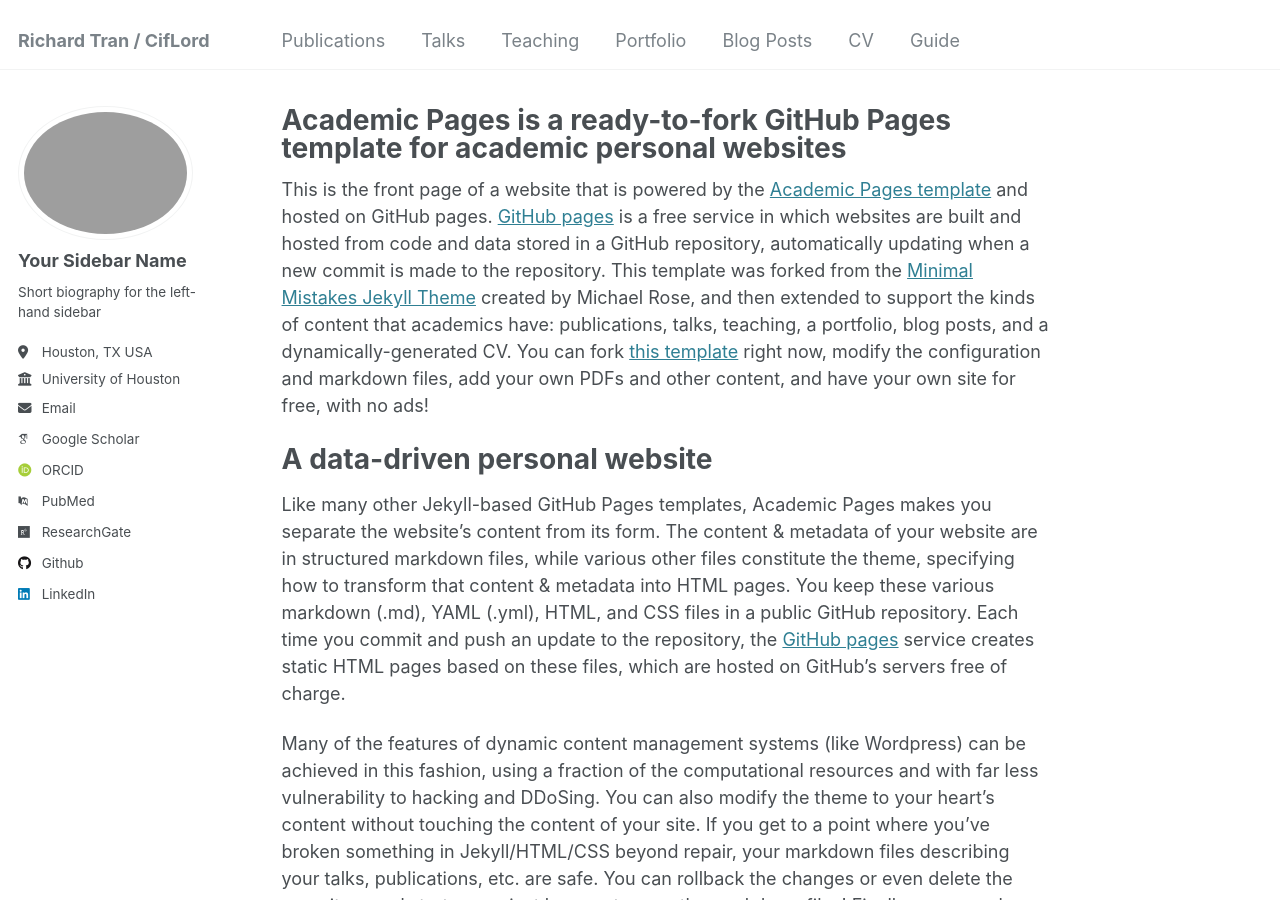
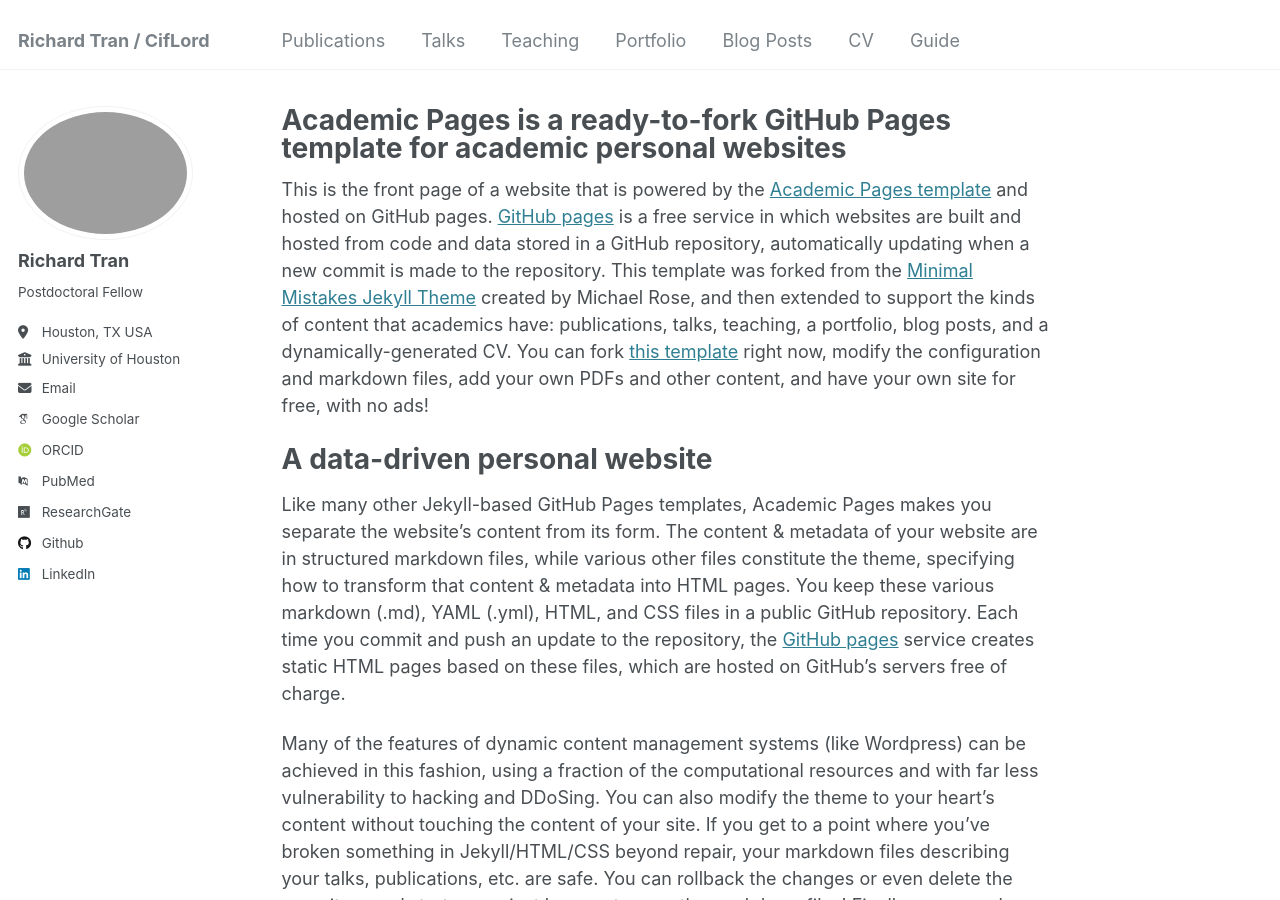
Before and after one commit to CifLord/CifLord.github.io, a Jekyll site: the page built from _pages/about.md, in a window 1280 px wide and 900 px high. Built offline with Jekyll 4.4.1, drawn with Linux system fonts in a browser that asks for light colours; some web fonts are replaced; a file with an impossible date is left out.

Commit message:
change sidebar

```diff
--- a/_config.yml
+++ b/_config.yml
@@ -22,9 +22,9 @@
 author:
   # Biographic information
   avatar           : "20240517_portraits_RS_127.jpg"
-  name             : "Your Sidebar Name"
+  name             : "Richard Tran"
   pronouns         : # example: "she/her"
-  bio              : "Short biography for the left-hand sidebar"
+  bio              : "Postdoctoral Fellow"
   location         : "Houston, TX USA"
   employer         : "University of Houston"
   uri              : # URL
```
